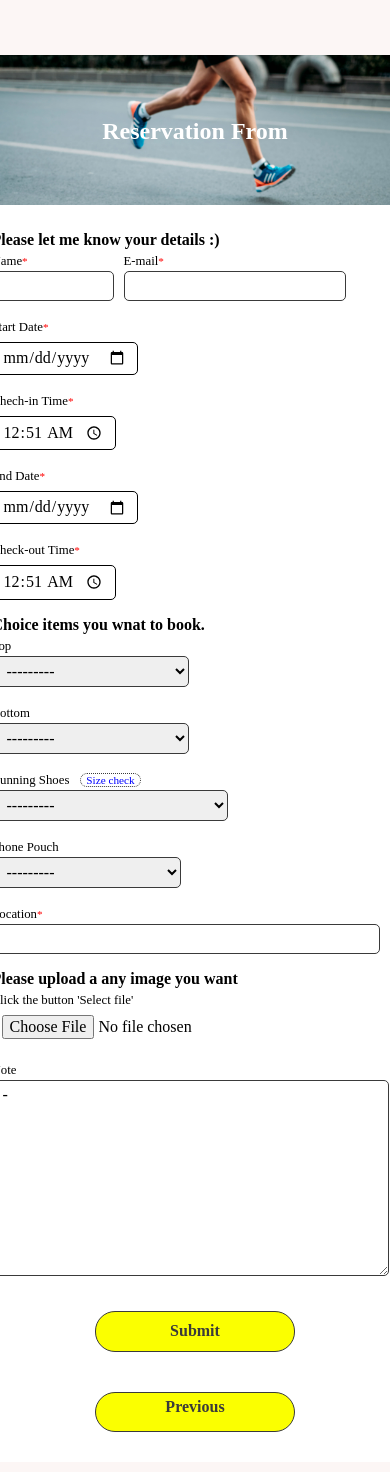
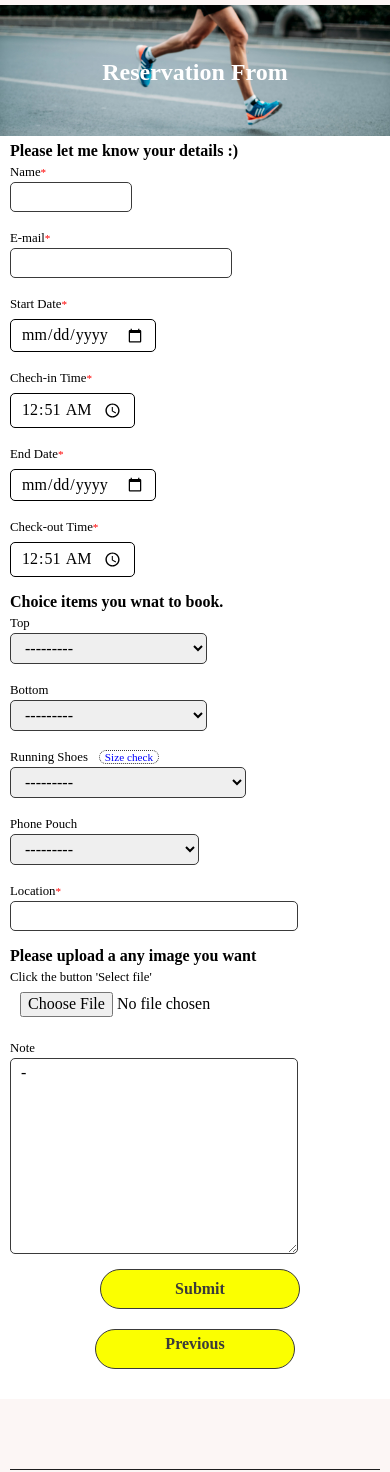
Before and after one commit to khw0512/jool-booking, a Django app: page /EN/register2/ in a window 390 px wide; the page is wider, and only the part inside the window is pictured. Shown: the part 65-1537 px from the top of that part. Run offline with Django 4.2, Linux system fonts and the light colour scheme; a user stored in the database is signed in; some libraries are stand-ins or nearby versions; some web fonts are replaced.

Commit message:
202408020924

```diff
--- a/static/css/formstyle.css
+++ b/static/css/formstyle.css
@@ -14,6 +14,7 @@
 
 .form-box{
     padding:20px 20px 20px 20px;
+    width: 100%;
 }
 
 .form-img{
@@ -131,6 +132,27 @@
   /* Mobile Env. */
 @media (max-width:700px) {
     .form-img{
-    width:100%;
+        width:100%;
+    }
+
+    .formstyle{
+        width:100%;
+    }
+
+    .flex-row-start{
+        flex-direction: column;
+    }
+
+    .form-box{
+        padding:0;
+        width: 100%;
+    }
+
+    #id_location{
+        width:70%;
+    }
+
+    #id_desc{
+        width:70%;
+    }
 }
-}
--- a/templates/EN/register.html
+++ b/templates/EN/register.html
@@ -56,11 +56,11 @@
       </a>
     </nav>
     <div class="navbar-space"></div>
-    <div style="height:20px;"></div>
+    <div style="pc-space"></div>
 
     <div style="min-height:100vh;">
 
-      <div class="tocenter" style="margin:30px 0 0 0">
+      <div class="tocenter">
         <div class="formstyle">
           <div class="main_image">
             <img class="form-img" src="{% static 'img/running-2.jpg' %}" alt=""/>
@@ -68,7 +68,7 @@
           </div>
           <div class="form-box">
 
-            <form style="line-height:20px; display:flex; flex-wrap: wrap; flex-direction:column;" method="POST" enctype="multipart/form-data">
+            <form style="padding-left:10px; line-height:20px; display:flex; flex-wrap: wrap; flex-direction:column;" method="POST" enctype="multipart/form-data">
               {% csrf_token %}
               {{ form.media }}
               <div class="label-head">Please let me know your details :)</div>
@@ -639,7 +639,7 @@
 
               </p>
 
-              <div style="display:flex; justify-content:center; margin: 20px 0 0 0;">
+              <div style="margin:auto;">
                 <button type="submit" style="width:200px; display:flex;" class="tocenter card-button">
                   Submit
                 </button>
```
